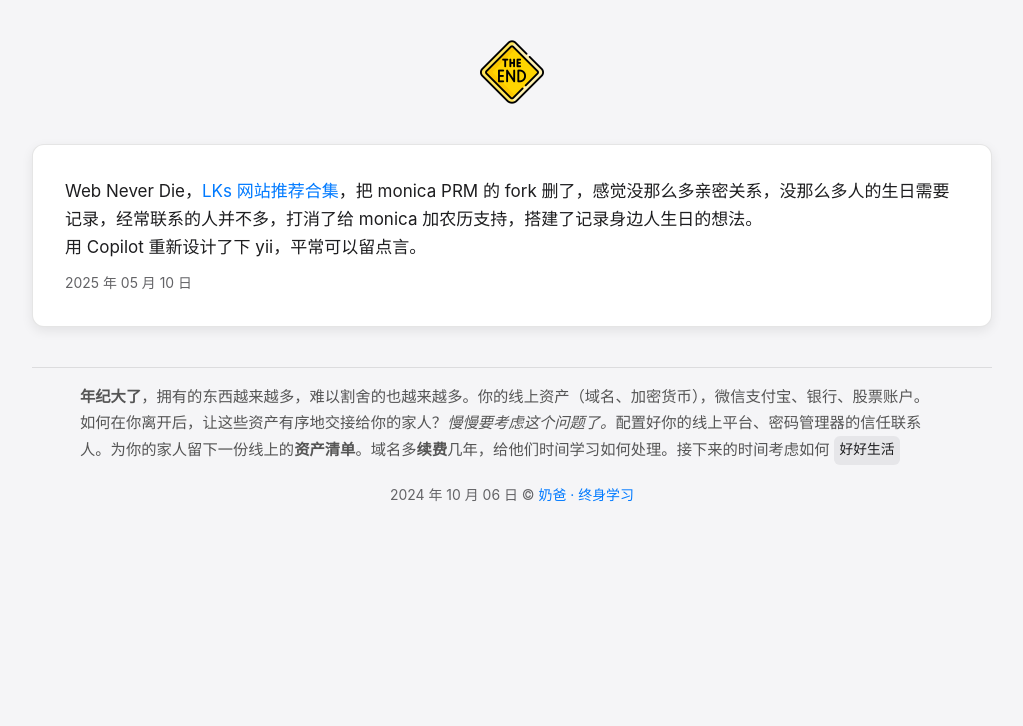
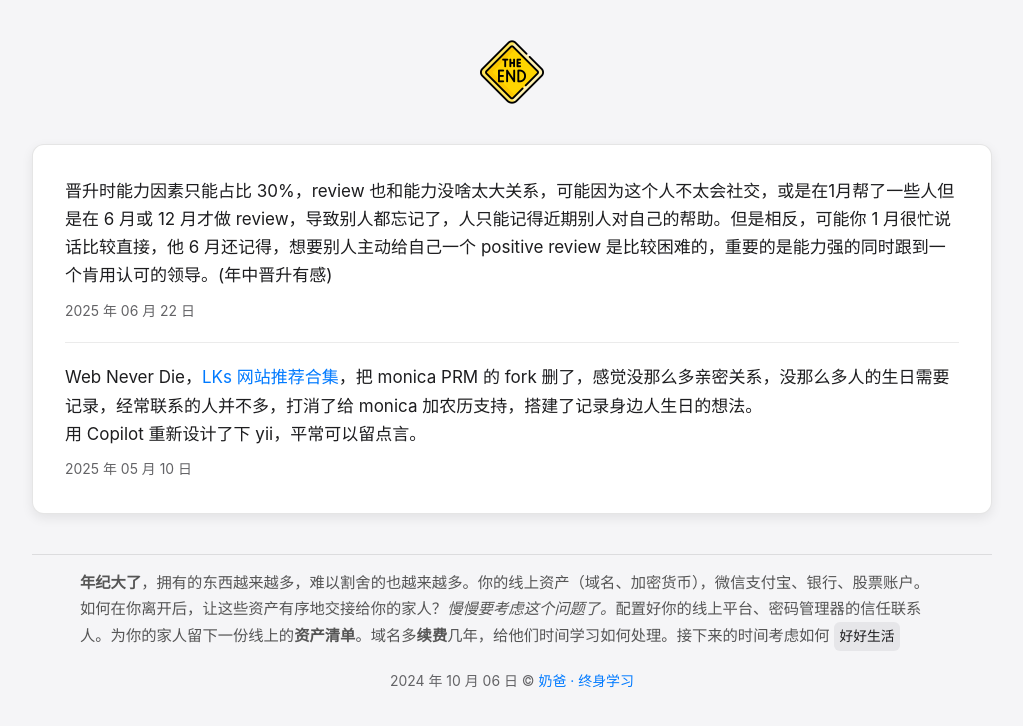
Before and after one commit to bigtoyscompany/yii, a plain HTML site: page index.html in a window 1280 px wide. Shown: the whole page, without its empty margins (128-1151 px from the left). Drawn offline with Linux system fonts and the light colour scheme.

Commit message:
chore: bb

```diff
--- a/index.html
+++ b/index.html
@@ -206,6 +206,11 @@
     <img class="icon" src="/the-end.png">
     <div class="messages-container">
         <div class="message-entry">
+            <p>晋升时能力因素只能占比 30%，review 也和能力没啥太大关系，可能因为这个人不太会社交，或是在1月帮了一些人但是在 6 月或 12 月才做 review，导致别人都忘记了，人只能记得近期别人对自己的帮助。但是相反，可能你
+                1 月很忙说话比较直接，他 6 月还记得，想要别人主动给自己一个 positive review 是比较困难的，重要的是能力强的同时跟到一个肯用认可的领导。(年中晋升有感)</p>
+            <div class="timestamp">2025 年 06 月 22 日</div>
+        </div>
+        <div class="message-entry">
             <p>Web Never Die，<a href="https://lkssite.vip/" target="_blank">LKs 网站推荐合集</a>，把 monica PRM 的 fork
                 删了，感觉没那么多亲密关系，没那么多人的生日需要记录，经常联系的人并不多，打消了给 monica 加农历支持，搭建了记录身边人生日的想法。<br>
                 用 Copilot 重新设计了下 yii，平常可以留点言。</p>
```
